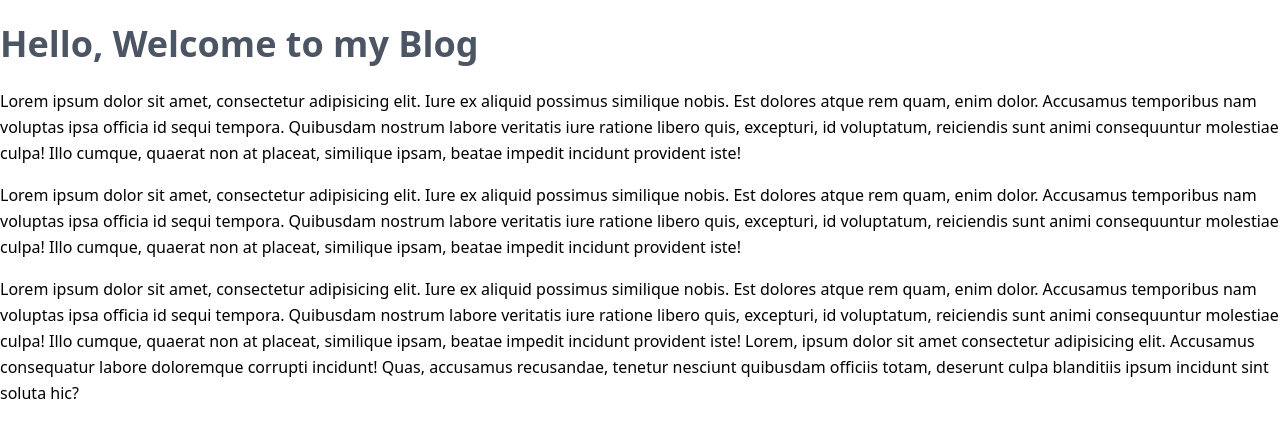
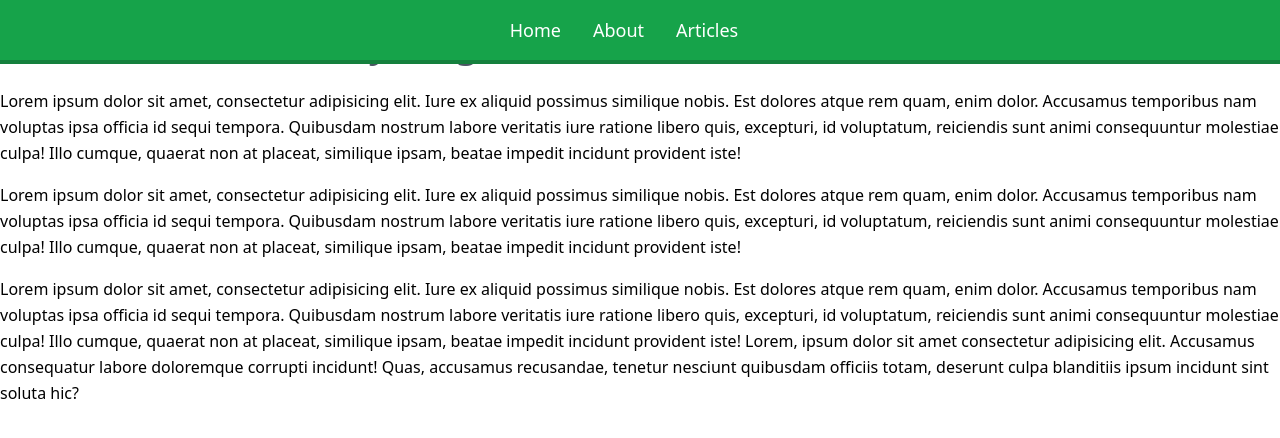
Before and after one commit to AmitxParmar/mern-blog, a React (Vite) app in the folder client/: page / in a window 1280 px wide. Shown: the top 438 px of the page. Built offline with nearby package versions, Linux system fonts and the light colour scheme.

Commit message:
complete navbar

```diff
--- a/client/src/App.jsx
+++ b/client/src/App.jsx
@@ -1,11 +1,13 @@
 import { useState } from 'react'
 import { BrowserRouter as Router, Route, Routes } from 'react-router-dom'
 import Home from './pages/Home'
+import Navbar from './components/Navbar'
 
 function App() {
 
   return (
     <Router>
+      <Navbar />
       <Routes>
         <Route path="/" element={<Home />} />
       </Routes>
--- /dev/null
+++ b/client/src/components/Navbar.jsx
@@ -0,0 +1,29 @@
+import React from 'react'
+import { Link } from 'react-router-dom'
+
+
+const Navbar = () => {
+    return (
+        <nav className='border-b-4 border-green-700 text-center fixed top-0 bg-green-600 font-bond w-full text-lg text-white'>
+            <ul>
+                <li className='inline-block py-4'>
+                    <Link to="/" className='p1-6 pr-8'>
+                        Home
+                    </Link>
+                </li>
+                <li className='inline-block py-4'>
+                    <Link to="/about" className='p1-6 pr-8'>
+                        About
+                    </Link>
+                </li>
+                <li className='inline-block py-4'>
+                    <Link to="/articles-list" className='p1-6 pr-8'>
+                        Articles
+                    </Link>
+                </li>
+            </ul>
+        </nav>
+    )
+}
+
+export default Navbar
```
